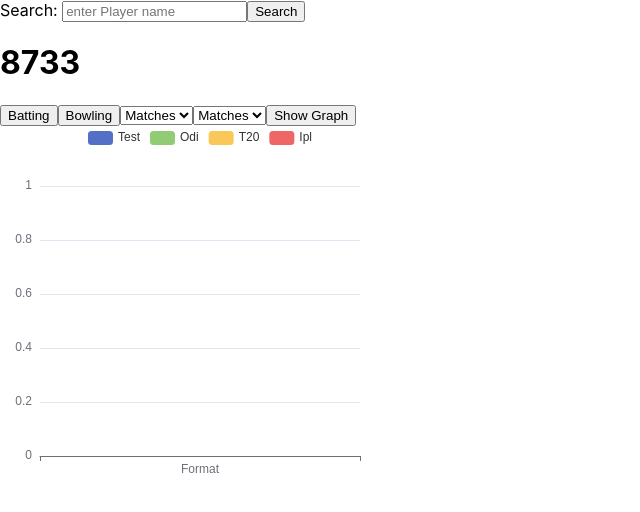
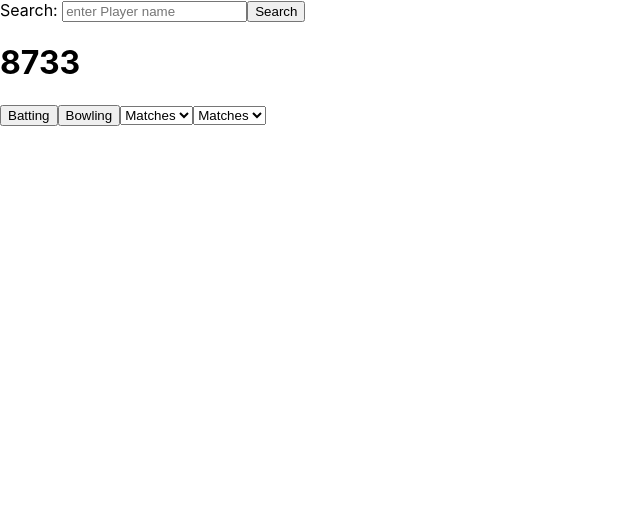
Before and after one commit to Khemendra-Bhardwaj/cricApp, a React (Create React App) app in the folder my-app/: page / in a window 1280 px wide. Shown: the top 512 px of the page, without its empty margins (0-640 px from the left). Built offline with nearby package versions, Linux system fonts and the light colour scheme.

Commit message:
Bug Code

```diff
--- /dev/null
+++ b/my-app/src/DisplayGraph.js
@@ -0,0 +1,72 @@
+import React,{useState} from 'react'
+
+// import echarts from 'echarts'
+
+
+ const DisplayGraph = ( {find, stats,x }  )=>{
+
+    const optionV = {
+        legend: {},
+        tooltip: {},
+        dataset: {
+          dimensions: ['product', 'Test', 'Odi', 'T20', 'Ipl'],
+          source: [
+            { product: 'Format', 'Test': 0, 'Odi': 0, 'T20': 0, 'Ipl': 0 },
+          ],
+        },
+        xAxis: { type: 'category' },
+        yAxis: {},
+        series: [
+          { type: 'bar' },
+          { type: 'bar' },
+          { type: 'bar' },
+          { type: 'bar' },
+        ],
+      };
+
+      const [optionVal, setOptionVal] = useState(optionV);
+
+         // {find,stats} import states from SearchBar and  export displayGraph  fun to SearchBar
+        console.log('finding ' +  find  );
+        for (let j = 0; j < stats.length; j++) {
+          if (stats[j][0] === find) {
+            const newData = stats[j].slice(1);
+            console.log('=> ' + find + '  ' + newData);
+            const newOption = {
+              legend: {},
+              tooltip: {},
+              dataset: {
+                dimensions: ['product', 'Test', 'Odi', 'T20', 'Ipl'],
+                source: [
+                  {
+                    product: 'Format',
+                    'Test': `${newData[0]}`,
+                    'Odi': `${newData[1]}`,
+                    'T20': `${newData[2]}`,
+                    'Ipl': `${newData[3]}`,
+                  },
+                ],
+              },
+              xAxis: { type: 'category' },
+              yAxis: {},
+              series: [
+                { type: 'bar' },
+                { type: 'bar' },
+                { type: 'bar' },
+                { type: 'bar' },
+              ],
+            };
+            setOptionVal(newOption);
+            break;
+          }
+        }
+
+
+    return  <>
+<x  option={optionVal} />
+
+    </>
+
+}
+
+export default DisplayGraph;
--- a/my-app/src/SearchBar.js
+++ b/my-app/src/SearchBar.js
@@ -1,39 +1,24 @@
 import React, { useState } from 'react';
+// import ReactEcharts from 'echarts-for-react';
+import DisplayGraph  from './DisplayGraph';
 import ReactEcharts from 'echarts-for-react';
 
 export default function SearchBar() {
-  const optionV = {
-    legend: {},
-    tooltip: {},
-    dataset: {
-      dimensions: ['product', 'Test', 'Odi', 'T20', 'Ipl'],
-      source: [
-        { product: 'Format', 'Test': 0, 'Odi': 0, 'T20': 0, 'Ipl': 0 },
-      ],
-    },
-    xAxis: { type: 'category' },
-    yAxis: {},
-    series: [
-      { type: 'bar' },
-      { type: 'bar' },
-      { type: 'bar' },
-      { type: 'bar' },
-    ],
-  };
+
+
 
   const [playerName, setPlayerName] = useState('Joe root');
   const [stats, setStats] = useState([[]]);
   const [mode, setMode] = useState('batting');
   const [find, setFind] = useState('Matches');
-  // const [findBowl, setFindBowl] = useState('Matches')
-  const [optionVal, setOptionVal] = useState(optionV);
+  // const [showGraph, setShowGraph] = useState(0)
   const [playerInfo, setPlayerInfo] = useState({
     id: 8733,
     Name: '',
     Faceid: '',
     Country: '',
   });
-
+ // SEARCH API 1 For PLAYER NAME
   const handleSearch = async () => {
     const url = `https://cricbuzz-cricket.p.rapidapi.com/stats/v1/player/search?plrN=${playerName}`;
     const options = {
@@ -113,43 +98,6 @@ export default function SearchBar() {
     getData();
   };
 
-  const displayGraph = () => {
-    console.log('finding ' +  find  );
-
-    for (let j = 0; j < stats.length; j++) {
-      if (stats[j][0] === find) {
-        const newData = stats[j].slice(1);
-        console.log('=> ' + find + '  ' + newData);
-        const optionVv = {
-          legend: {},
-          tooltip: {},
-          dataset: {
-            dimensions: ['product', 'Test', 'Odi', 'T20', 'Ipl'],
-            source: [
-              {
-                product: 'Format',
-                'Test': `${newData[0]}`,
-                'Odi': `${newData[1]}`,
-                'T20': `${newData[2]}`,
-                'Ipl': `${newData[3]}`,
-              },
-            ],
-          },
-          xAxis: { type: 'category' },
-          yAxis: {},
-          series: [
-            { type: 'bar' },
-            { type: 'bar' },
-            { type: 'bar' },
-            { type: 'bar' },
-          ],
-        };
-
-        setOptionVal(optionVv);
-        break;
-      }
-    }
-  };
 
   // const displayGraphBowl = () => {
   //   console.log('finding '  + findBowl );
@@ -188,7 +136,12 @@ export default function SearchBar() {
   //     }
   //   }
   // };
-
+  const displayGraph = ()=>{
+    // setShowGraph(1);
+    console.log('displaying ....');
+  //  return ( <> <DisplayGraph find={find} stats={stats} x={ReactEcharts} />
+   {/* </> ) */}
+  }
 
   return (
     <>
@@ -243,10 +196,11 @@ export default function SearchBar() {
 
 
 
-      <button onClick={displayGraph}>Show Graph </button>
+      {/* <button onClick={displayGraph}>Show Graph </button> */}
+      {/* {displayGraph()} */}
       {/* <button onClick={displayGraphBowl }>Show Graph bowling </button> */}
-
-      <ReactEcharts option={optionVal} style={{ width: '400px', height: '400px' }} />
+        {/* {displayGraph} */}
+      {/* <DisplayGraph find={find} stats={stats} x={ReactEcharts} />  */}
     </>
   );
 }
```
